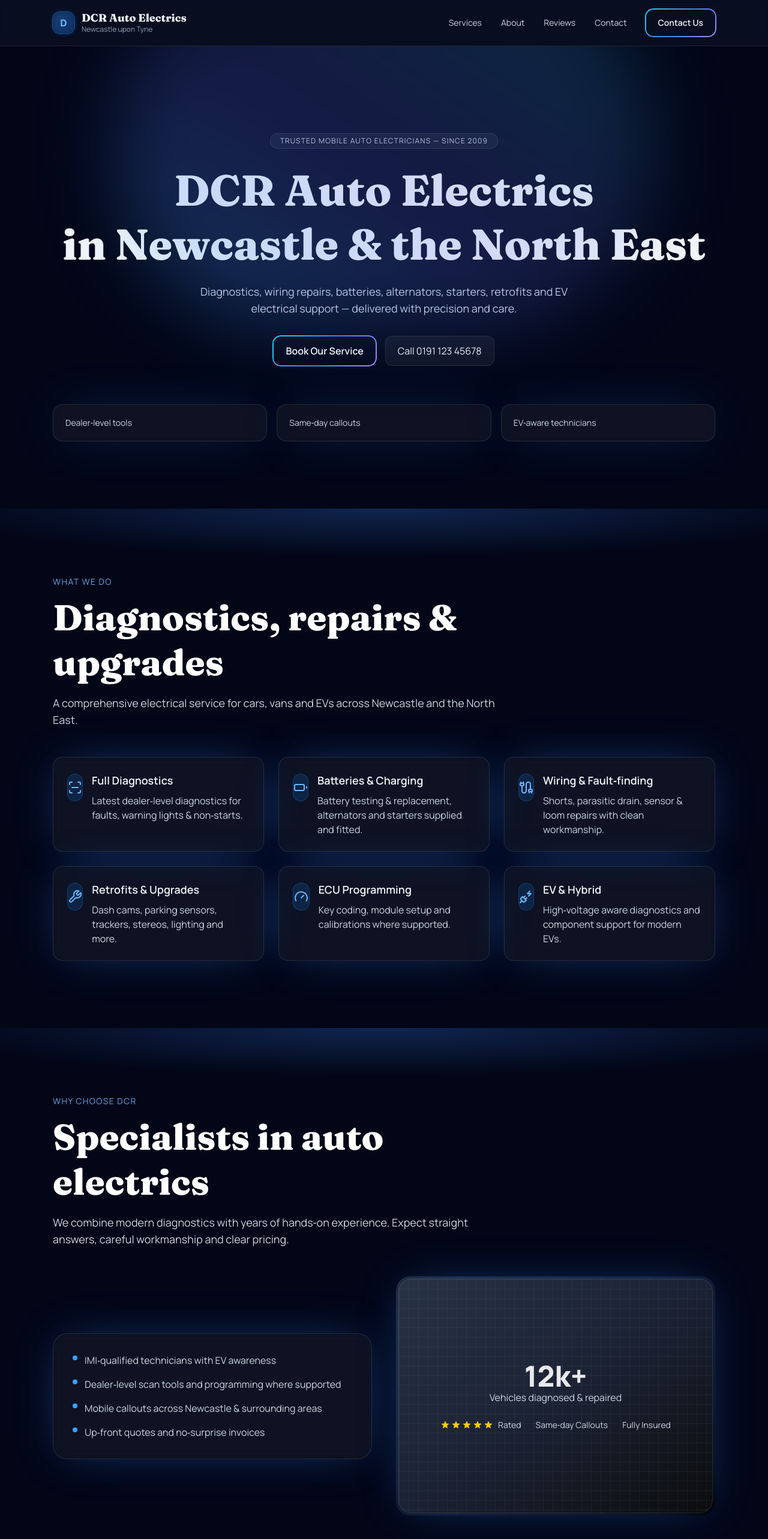
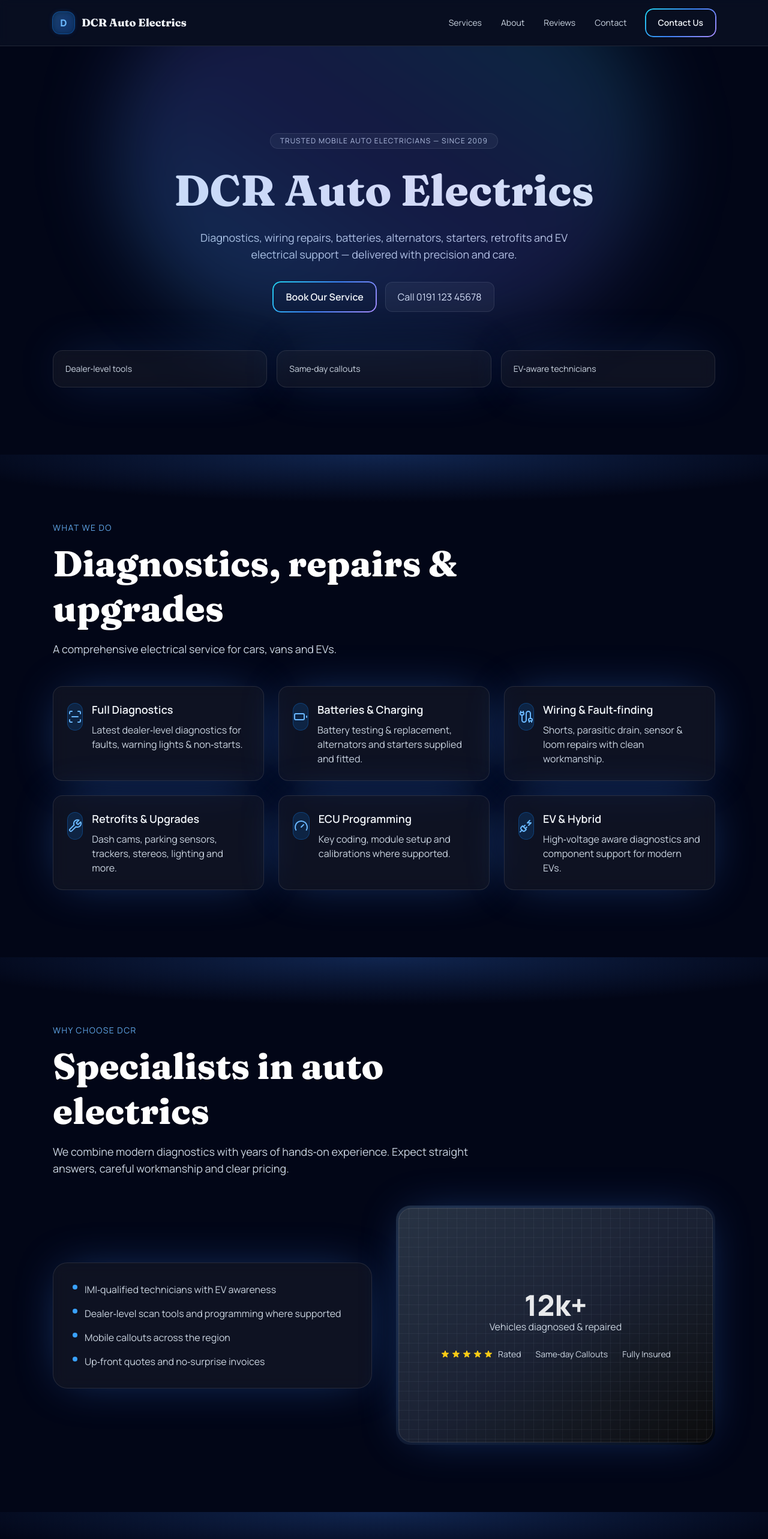
Before and after one commit to YB009/DCR, a React (Vite) app in the folder client/: page / in a window 1280 px wide. Shown: the top 2566 px of the page at 60% size. Built offline with nearby package versions, Linux system fonts and the light colour scheme.

Commit message:
NEW COMMIT

```diff
--- a/client/src/components/About.jsx
+++ b/client/src/components/About.jsx
@@ -16,7 +16,7 @@ export default function About(){
             {[
               'IMI‑qualified technicians with EV awareness',
               'Dealer‑level scan tools and programming where supported',
-              'Mobile callouts across Newcastle & surrounding areas',
+              'Mobile callouts across the region',
               'Up‑front quotes and no‑surprise invoices'
             ].map((line) => (
               <li key={line} className="flex gap-3">
--- a/client/src/components/Contact.jsx
+++ b/client/src/components/Contact.jsx
@@ -76,7 +76,7 @@ export default function Contact(){
           <Map />
           <div className="glass rounded-2xl p-6 text-slate-300">
             <p className="text-white font-semibold">DCR Auto Electrics</p>
-            <p>Newcastle upon Tyne · North East, UK</p>
+            <p>UK</p>
             <p className="mt-2">Mon–Fri 8:30–17:30 · Sat by appointment</p>
             <p className="mt-2">Phone: <a className="underline" href="tel:+441912345678">0191 123 45678</a></p>
             <p>Email: <a className="underline" href="mailto:info@dcr-autoelectrics.co.uk">info@dcr-autoelectrics.co.uk</a></p>
--- a/client/src/components/Hero.jsx
+++ b/client/src/components/Hero.jsx
@@ -17,7 +17,6 @@ export default function Hero(){
           </p>
           <h1 className="mt-6 font-display text-5xl/tight sm:text-6xl/tight md:text-7xl/tight font-extrabold">
             DCR Auto Electrics
-            <br className="hidden sm:block"/> in Newcastle & the North East
           </h1>
           <p className="mx-auto mt-5 max-w-2xl text-lg text-slate-300">
             Diagnostics, wiring repairs, batteries, alternators, starters, retrofits and EV electrical support — delivered with precision and care.
--- a/client/src/components/Logo.jsx
+++ b/client/src/components/Logo.jsx
@@ -7,7 +7,6 @@ export default function Logo({ className = "" }) {
       </div>
       <div>
         <p className="font-display text-lg font-extrabold leading-none">DCR Auto Electrics</p>
-        <p className="text-xs text-slate-400 leading-none mt-1">Newcastle upon Tyne</p>
       </div>
     </div>
   )
--- a/client/src/components/Map.jsx
+++ b/client/src/components/Map.jsx
@@ -1,13 +1,12 @@
 export default function Map(){
-    // Coordinates from the link provided: 54.9522757, -1.5431325
-    const src = 'https://maps.google.com/maps?q=54.9522757,-1.5431325&z=13&output=embed'
     return (
       <div className="h-80 w-full overflow-hidden rounded-2xl border border-white/10">
         <iframe
           title="DCR Auto Electrics on Google Maps"
-          src={src}
+          src="https://www.google.com/maps/embed?pb=!1m14!1m8!1m3!1d146636.60614963956!2d-1.54286808521983!3d54.95210554642574!3m2!1i1024!2i768!4f13.1!3m3!1m2!1s0x487e707606596df3%3A0xf0b0202a3df67e25!2sDCR%20Auto%20Electrics!5e0!3m2!1sen!2sng!4v1755035374603!5m2!1sen!2sng"
           width="100%"
           height="100%"
+          style={{border:0}}
           allowFullScreen=""
           loading="lazy"
           referrerPolicy="no-referrer-when-downgrade"
--- a/client/src/components/Services.jsx
+++ b/client/src/components/Services.jsx
@@ -9,7 +9,7 @@ export default function Services(){
       id="services"
       eyebrow="What we do"
       title="Diagnostics, repairs & upgrades"
-      subtitle="A comprehensive electrical service for cars, vans and EVs across Newcastle and the North East."
+      subtitle="A comprehensive electrical service for cars, vans and EVs."
     >
       <motion.div
         className="grid grid-cols-1 sm:grid-cols-2 lg:grid-cols-3 gap-6"
```
